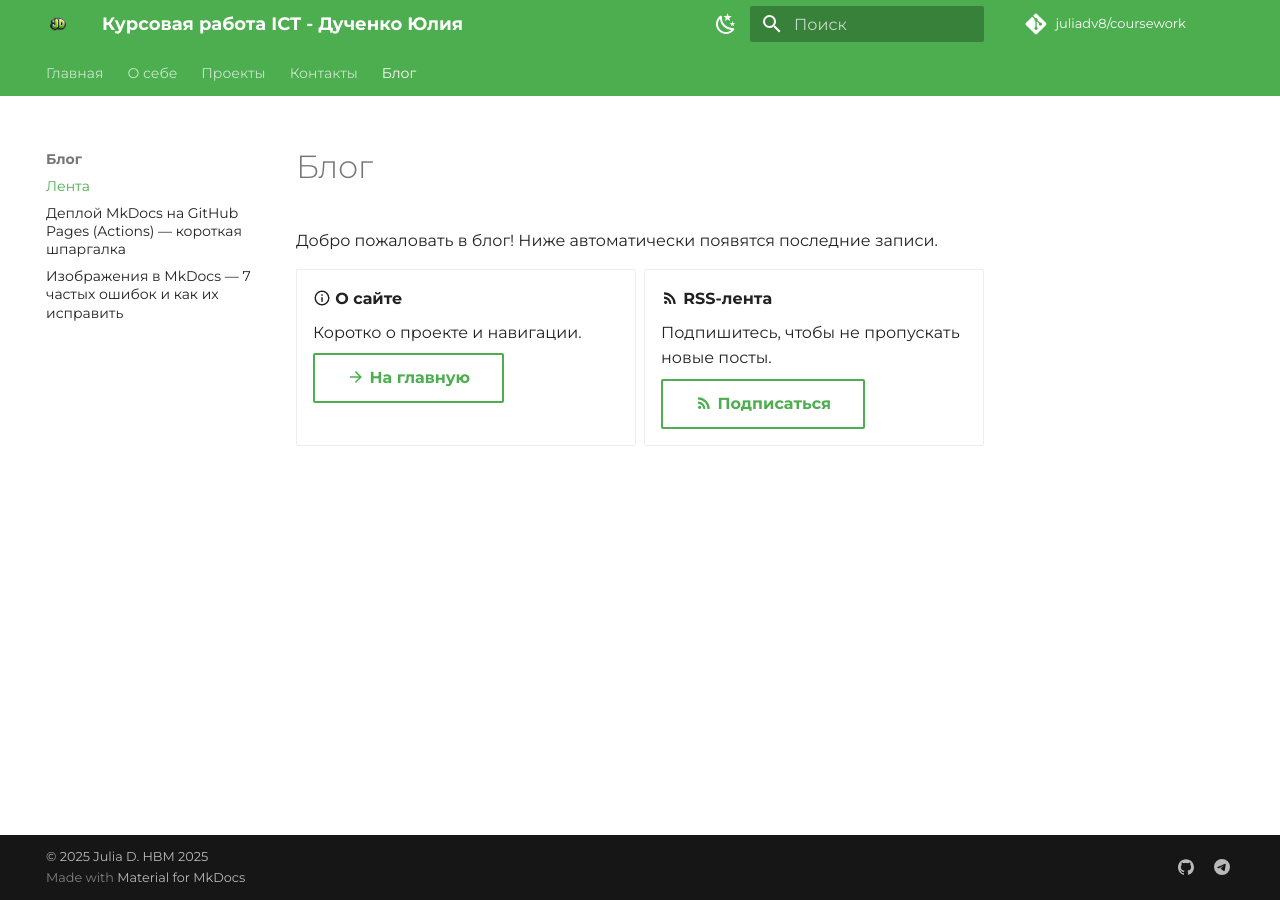
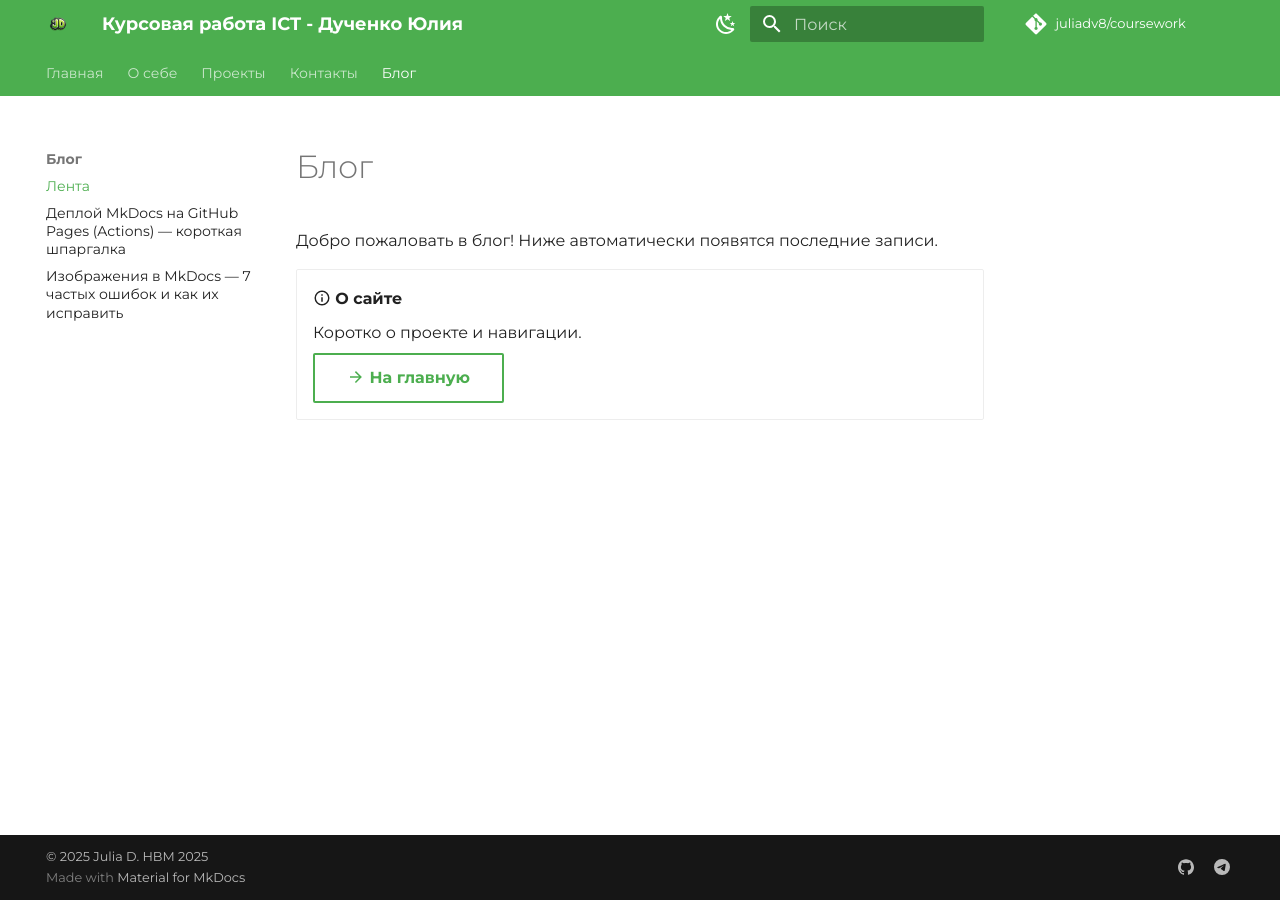
Before and after one commit to juliadv8/coursework, an MkDocs documentation site: the page built from docs/blog/index.md, in a window 1280 px wide. Built offline with MkDocs 1.6.1 and Material for MkDocs 9.7.7, drawn with Linux system fonts in a browser that asks for light colours; comment, search, counter and statistics services are not loaded.

Commit message:
Update index.md

```diff
--- a/docs/blog/index.md
+++ b/docs/blog/index.md
@@ -10,10 +10,5 @@
 
     [:material-arrow-right: На главную](../index.md){ .md-button }
 
--   :material-rss: **RSS-лента**
-
-    Подпишитесь, чтобы не пропускать новые посты.
-
-    [:material-rss: Подписаться](../rss.xml){ .md-button }
 
 </div>
```
